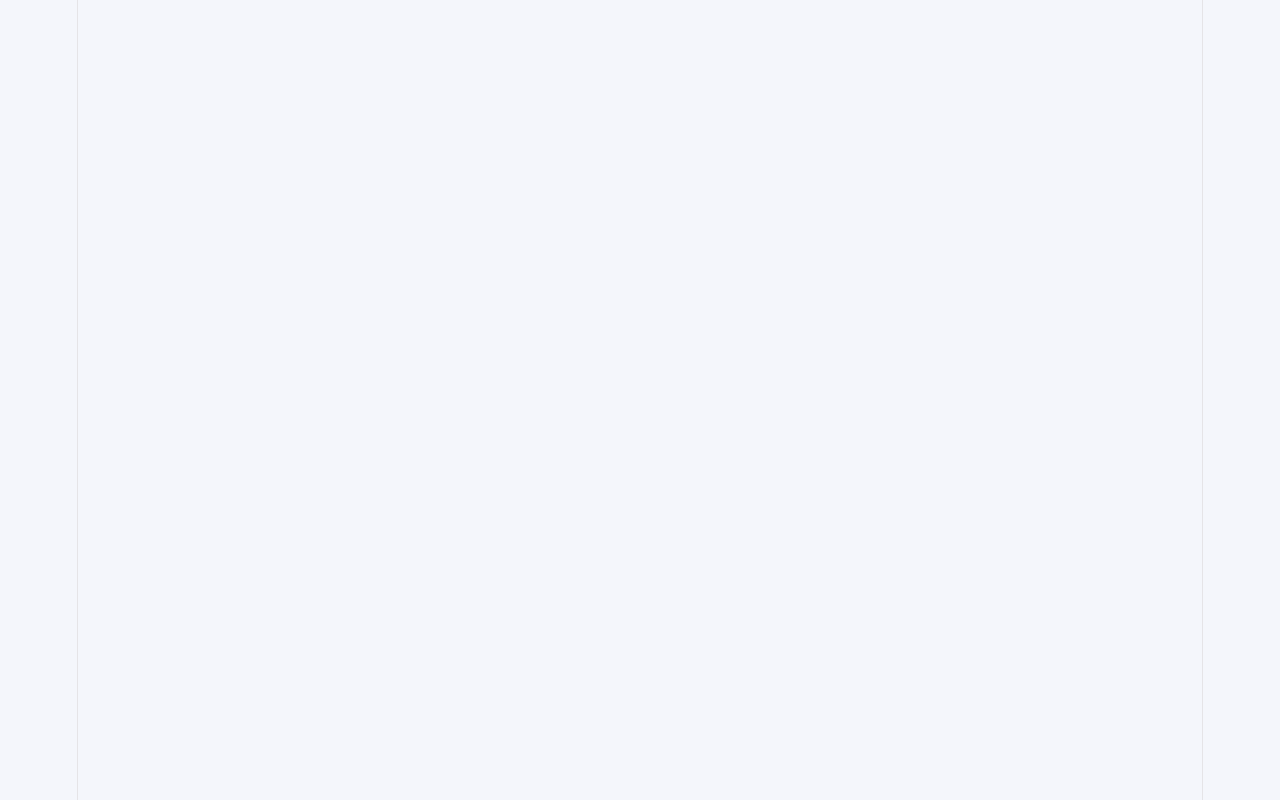
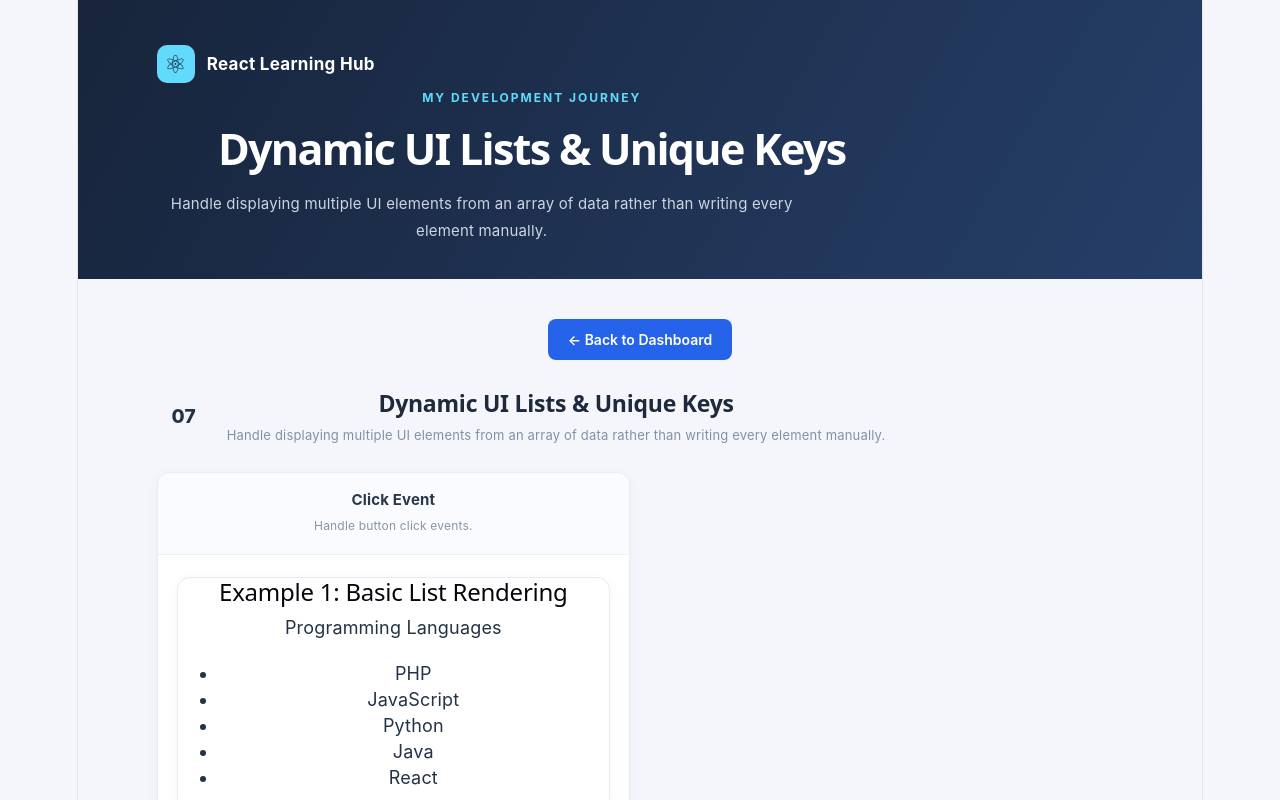
Before and after one commit to aneena-chandy/nextjs_tasks, a React (Vite) app in the folder react-fundamentals/: page /list-keys in a window 1280 px wide. Before the commit this address had no page. Shown: the top 800 px of the page. Built offline with nearby package versions, Linux system fonts and the light colour scheme.

Commit message:
feat: add dynamic UI lists and unique keys tutorial

```diff
--- a/react-fundamentals/src/App.jsx
+++ b/react-fundamentals/src/App.jsx
@@ -7,6 +7,7 @@ import UseStatePage from "./pages/UseStatePage";
 import EventHandlingPage from "./pages/EventHandlingPage";
 import ConditionalRenderingPage from "./pages/ConditionalRenderingPage";
 import InterviewQuestionsPage from "./pages/InterviewQuestionsPage";
+import ListAndKeysPage from "./pages/ListAndKeysPage";
 
 import "./App.css";
 
@@ -31,6 +32,7 @@ function App() {
 
                 <Route path="/conditional-rendering" element={<ConditionalRenderingPage />} />
                 <Route path="/interview-questions" element={<InterviewQuestionsPage />}/>
+                <Route path="/list-keys" element={<ListAndKeysPage />}/>
 
             </Routes>
 
--- a/react-fundamentals/src/pages/Dashboard.jsx
+++ b/react-fundamentals/src/pages/Dashboard.jsx
@@ -56,6 +56,15 @@ function Dashboard() {
             path: "/conditional-rendering",
             color: "overview-pink",
             icon: "🔀",
+            examples: "4 Examples"
+        },
+         {
+            number: "07",
+            title: "Dynamic UI Lists & Unique Keys",
+            description: "Display dynamic data, render lists using map()",
+            path: "/list-keys",
+            color: "overview-blue",
+            icon: "✨",
             examples: "4 Examples"
         }
 
--- /dev/null
+++ b/react-fundamentals/src/pages/ListAndKeysPage.jsx
@@ -0,0 +1,25 @@
+import TopicPageLayout from "./TopicPageLayout";
+import ExampleCard from "./ExampleCard";
+
+import BasicList from "../topics/03-lists-and-keys/BasicList";
+
+function ListAndKeysPage() {
+
+    return (
+        <TopicPageLayout
+            number="07"
+            title="Dynamic UI Lists & Unique Keys"
+            description="Handle displaying multiple UI elements from an array of data rather than writing every element manually."
+        >
+
+            <ExampleCard title="Click Event" description="Handle button click events.">
+                <BasicList />
+            </ExampleCard>
+
+
+
+        </TopicPageLayout>
+    );
+}
+
+export default ListAndKeysPage;
--- /dev/null
+++ b/react-fundamentals/src/topics/03-lists-and-keys/BasicList.jsx
@@ -0,0 +1,31 @@
+import React, { useState } from "react";
+
+
+function BasicList() {
+
+    const languages = [
+        "PHP",
+        "JavaScript",
+        "Python",
+        "Java",
+        "React"
+    ];
+
+    return (
+        <div className="example-card">
+            <h2>Example 1: Basic List Rendering</h2>
+
+            <p>Programming Languages</p>
+
+            <ul>
+                {languages.map((language) => (
+                    <li key={language}>
+                        {language}
+                    </li>
+                ))}
+            </ul>
+        </div>
+    );
+}
+
+export default BasicList;
```
